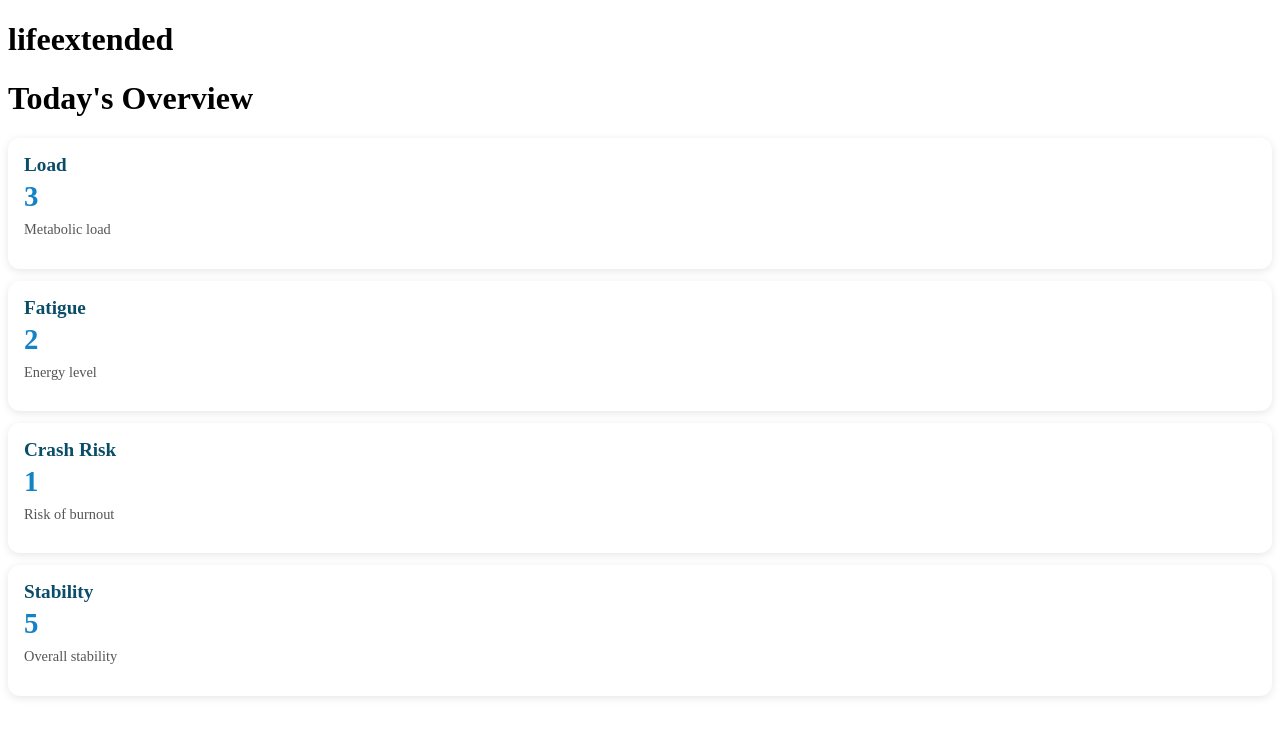
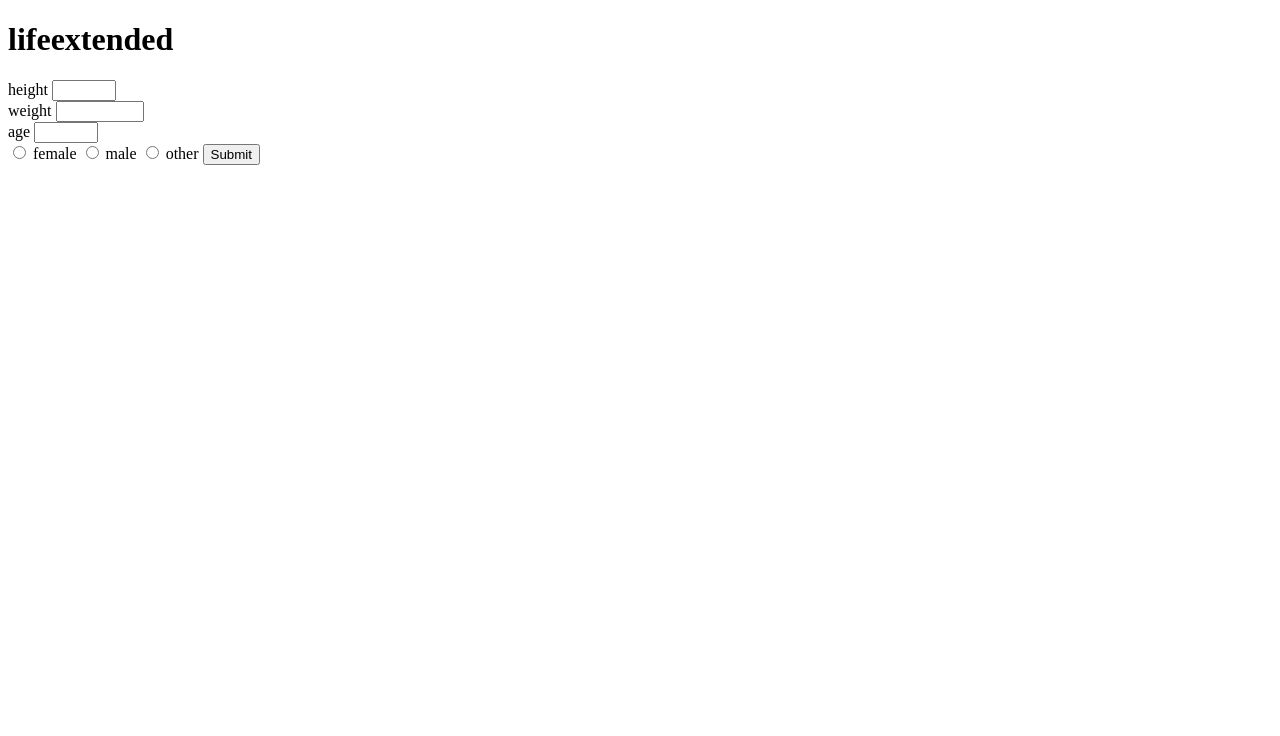
Before and after one commit to edelagziel/LifeExtended, a React (Vite) app: page / in a window 1280 px wide. Shown: the top 736 px of the page. Built offline with nearby package versions, Linux system fonts and the light colour scheme.

Commit message:
added a simple BasicfForm copmonent

```diff
--- a/src/App.jsx
+++ b/src/App.jsx
@@ -1,13 +1,14 @@
 import React from "react";
 import axios from "axios";
 import Home from "./components/Home";
+import BasicForm from "./components/BasicForm";
 
 function App()
 {
   return(
     <>
         <h1>lifeextended</h1>
-        <Home />
+        <BasicForm />
     </>
   );
 }
--- /dev/null
+++ b/src/components/BasicForm.jsx
@@ -0,0 +1,57 @@
+import React,{useState} from "react";
+import axios from "axios";
+
+
+
+
+function BasicForm()
+{
+    const [form,setForm]=useState({sex:"",age:"",height:"",weight:""});
+    const [errorMsg, setErrorMsg] = useState("");
+
+
+
+
+
+    function onSubmit(e)
+    {
+        e.preventDefault();
+
+        if (form.age === "" || form.height === "" || form.sex === "" || form.weight === "")
+        {
+            setErrorMsg("Please fill all fields before submitting");
+            return;
+        }
+
+        setErrorMsg("");
+        console.log("Form submitted successfully:", form);
+    }
+
+
+
+
+
+
+    return (
+        <>
+            <form onSubmit={onSubmit}>
+                    <div>height <input type="number"  value={form.height} min={50} max={250} onChange={e=>setForm({...form,height: e.target.value})}/></div>
+                    <div>weight   <input type="number" value={form.weight} step={0.01} min={20} max={350} onChange={e=>setForm({...form,weight:e.target.value})}/></div>
+                    <div>age   <input type="number" min={0} max={120} value={form.age} onChange={e=>setForm({...form,age:e.target.value})}/></div>
+                    <input type="radio" id="female" name="sex" value="female" checked={form.sex==="female"} onChange={e=>setForm({...form , sex:e.target.value})}/>
+                    <label htmlFor="female"> female </label>
+                    <input type="radio" id="male" name="sex" value="male" checked={form.sex==="male"} onChange={e=>setForm({...form , sex:e.target.value})}/>
+                    <label htmlFor="male"> male </label>
+                    <input type="radio" id="other" name="sex" value="other" checked={form.sex==="other"} onChange={e=>setForm({...form , sex:e.target.value})}/>
+                    <label htmlFor="other"> other </label>
+                    <button type="submit">Submit</button>
+                    {errorMsg && <p>{errorMsg}</p>}
+
+            </form >
+        </>
+    );
+
+}
+
+
+export default BasicForm;
```
